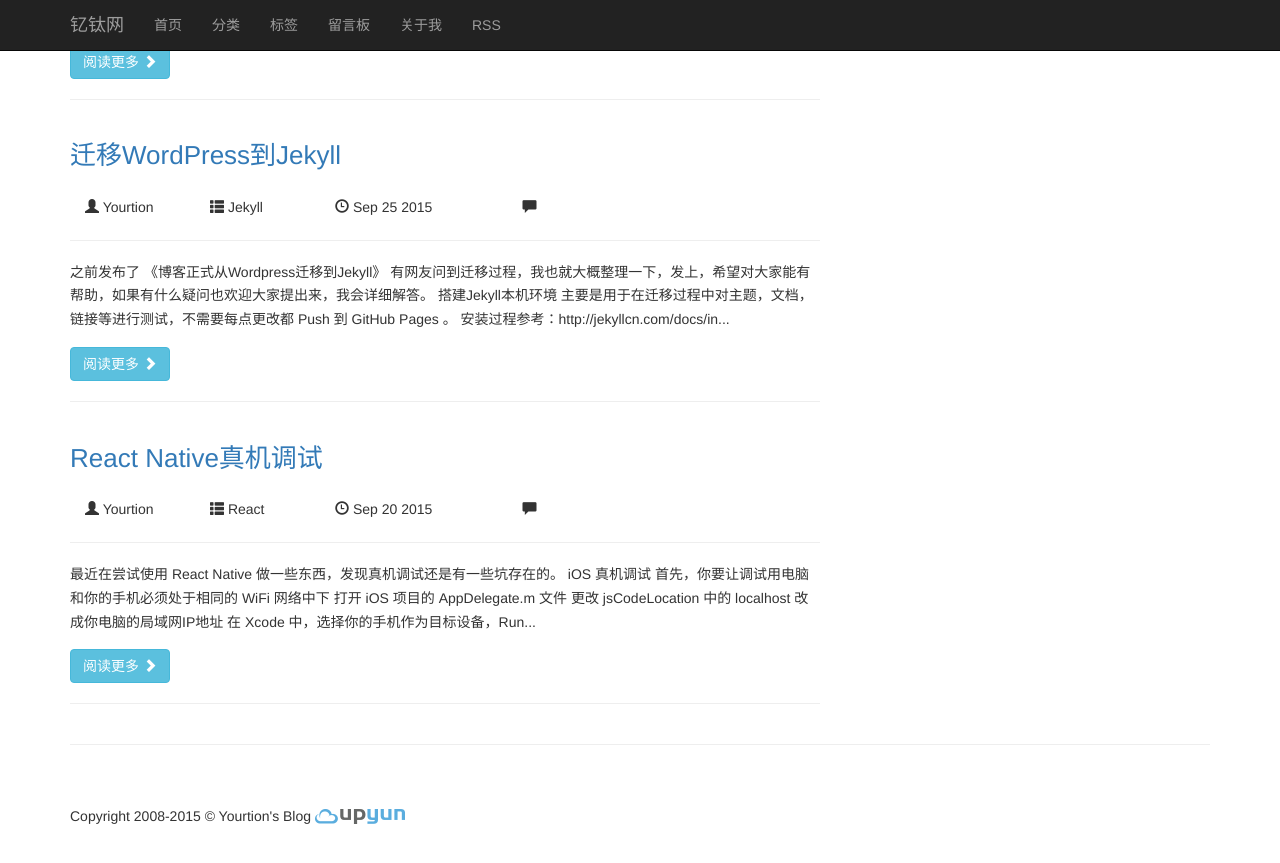
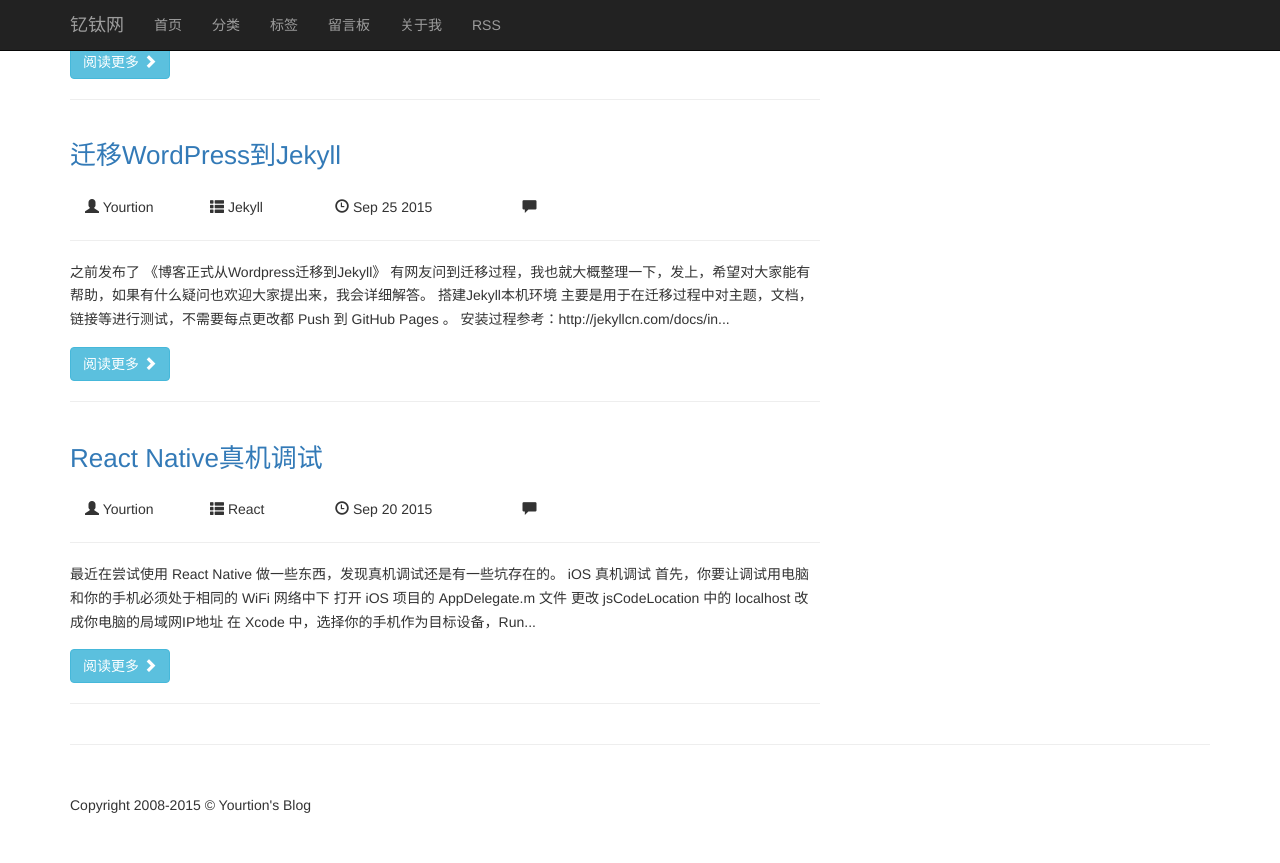
Before and after one commit to yourtion/yourtion.github.io, a Jekyll site: the page built from index.html, in a window 1280 px wide and 900 px high, scrolled down 2479 px. Shown: the top 863 px of the window. Built offline with Jekyll 4.4.1, drawn with Linux system fonts in a browser that asks for light colours; comment, search, counter and statistics services are not loaded.

Commit message:
temp disable cdn

```diff
--- a/_config.yml
+++ b/_config.yml
@@ -3,7 +3,7 @@
 subtitle: 郭宇翔的博客
 description: Yourtion's Blog
 production_url : http://blog.yourtion.com
-cdn_url : http://yblog.b0.upaiyun.com
+# cdn_url : http://yblog.b0.upaiyun.com
 encoding: utf-8
 
 author :
@@ -13,7 +13,7 @@
   twitter : yourtion
 
 # Build settings
-safe: false
+safe: true
 markdown: kramdown
 gems:
   - jekyll-sitemap
--- a/_includes/footer.html
+++ b/_includes/footer.html
@@ -5,7 +5,8 @@
 		<div class="row">
 			<div class="col-lg-12">
 				<p>
-					Copyright 2008-2015 &copy; Yourtion's Blog <a rel="nofollow" target="_blank" href="https://www.upyun.com/" ><img src="{{ ASSET_PATH }}images/upyun_logo_90x45.png"></a>
+					Copyright 2008-2015 &copy; Yourtion's Blog
+					<!-- <a rel="nofollow" target="_blank" href="https://www.upyun.com/" ><img src="{{ ASSET_PATH }}images/upyun_logo_90x45.png"></a> -->
 				</p>
 				<p>
 
```
